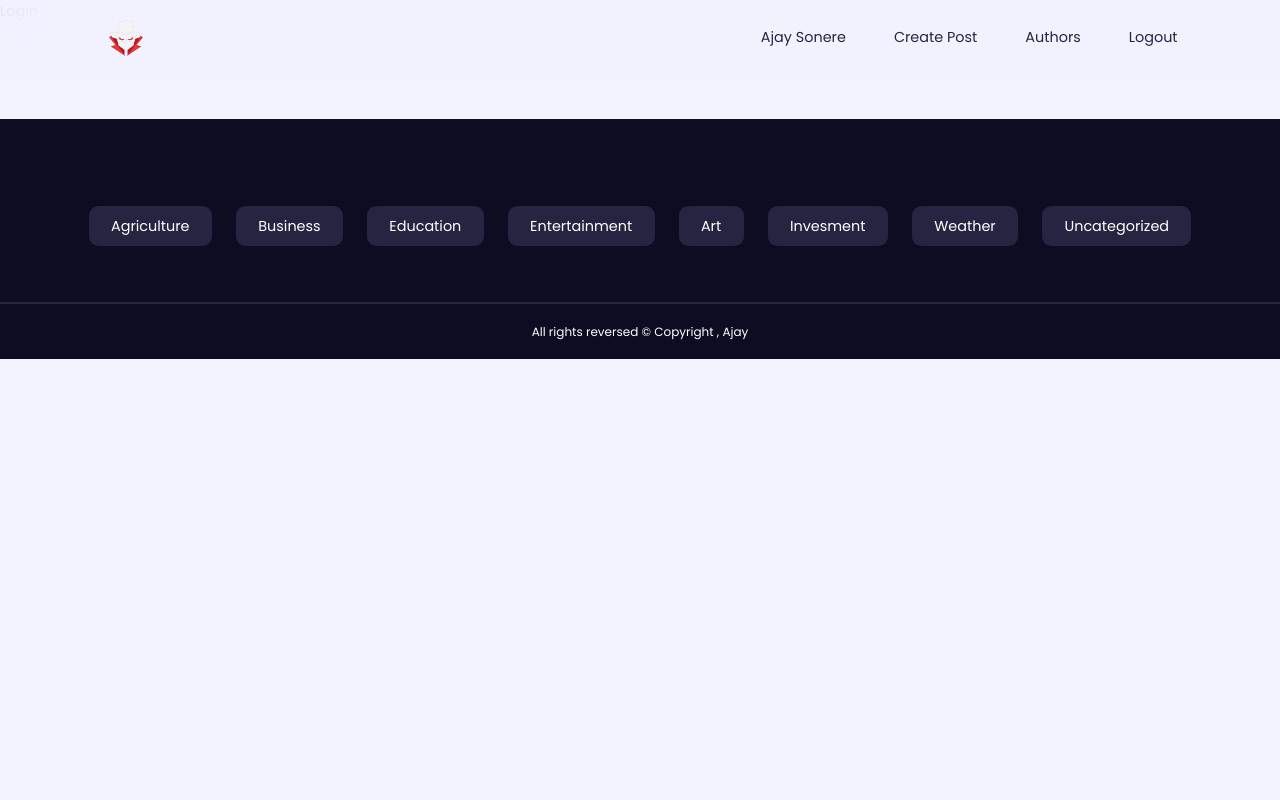
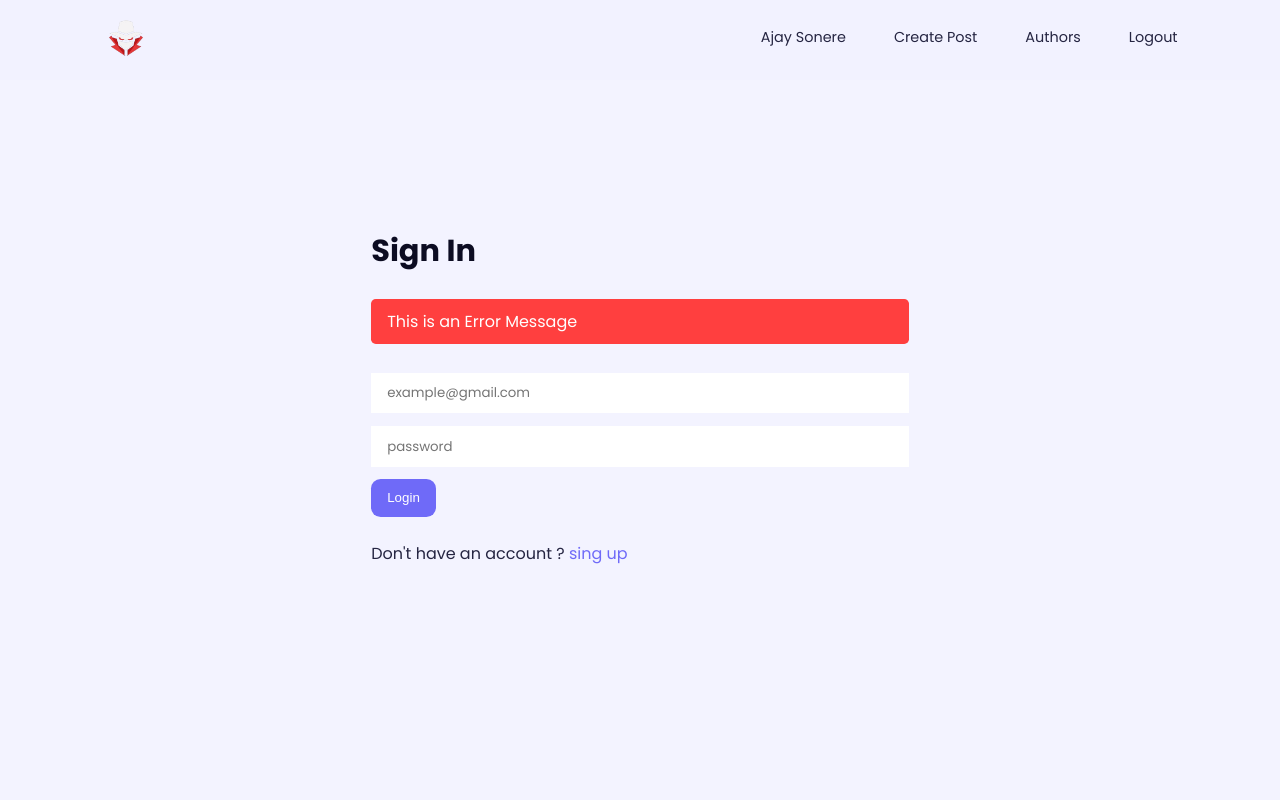
Before and after one commit to ajaysonere/Mern-Blog-Web-app, a React (Vite) app in the folder blog-client/: page /login in a window 1280 px wide. Shown: the top 800 px of the page. Built offline with nearby package versions, Linux system fonts and the light colour scheme.

Commit message:
login page complted

```diff
--- a/blog-client/src/pages/Login.jsx
+++ b/blog-client/src/pages/Login.jsx
@@ -1,9 +1,51 @@
-
+/* eslint-disable react/no-unescaped-entities */
+import { useState } from "react";
+import { Link } from "react-router-dom";
 
 const Login = () => {
+  const [userData, setUserData] = useState({
+    email: "",
+    password: ""
+  });
+
+  const changeInputHandler = (e) => {
+    setUserData((prevState) => {
+      return { ...prevState, [e.target.name]: [e.target.value] };
+    });
+  };
+
   return (
-    <div>Login</div>
-  )
-}
+    <section className="login">
+      <div className="container">
+        <h2>Sign In </h2>
+        <form className="form login__form">
+          <p className="form__error-message">This is an Error Message </p>
+          <input
+            type="email"
+            placeholder="example@gmail.com"
+            name="email"
+            value={userData.email}
+            onChange={changeInputHandler}
+            autoFocus
+          />
+          <input
+            type="password"
+            placeholder="password"
+            name="password"
+            value={userData.password}
+            onChange={changeInputHandler}
+            autoFocus
+          />
+          <button type="submit" className="btn primary">
+            Login
+          </button>
+        </form>
+        <small>
+          Don't have an account ? <Link to="/register">sing up</Link>
+        </small>
+      </div>
+    </section>
+  );
+};
 
-export default Login
+export default Login;
```
